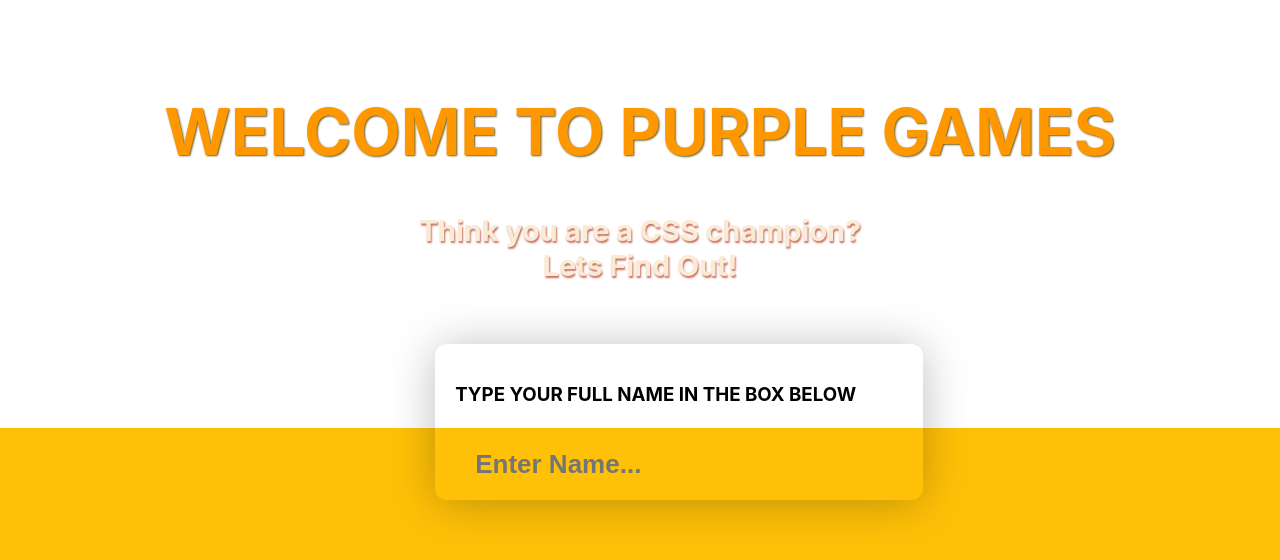
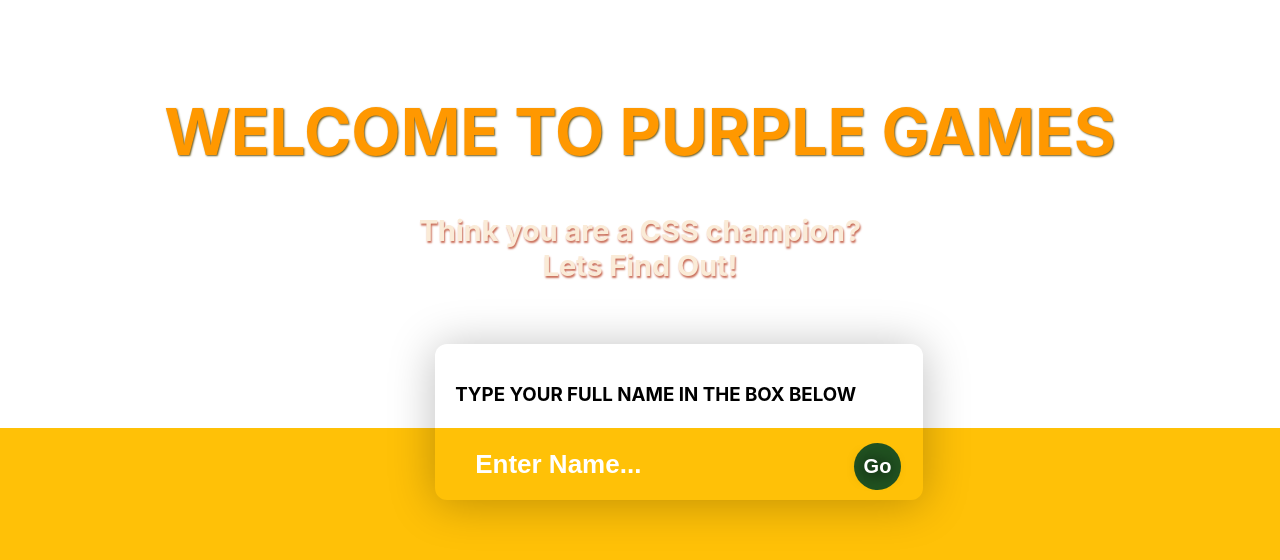
Before and after one commit to frimpongopoku/alu-quiz-app-assignment, a React (Create React App) app: page /home in a window 1280 px wide. Shown: the top 560 px of the page. Built offline with nearby package versions, Linux system fonts and the light colour scheme.

Commit message:
Uses react-router now :okay_hand:

```diff
--- a/src/App.css
+++ b/src/App.css
@@ -34,6 +34,26 @@
   left: 34%;
   border-radius: 12px;
 }
+.go-btn{
+  padding: 12px 10px;
+  background: #215221;
+  color: white;
+  cursor: pointer;
+  border: 0;
+  font-size: 20px;
+  border-radius: 80px;
+  font-weight: bold;
+  text-shadow: -1px 1px 15px black;
+}
+
+.go-btn:hover{
+  background:#d69215;
+  transition: .2s ease-out;
+}
+.go-btn:focus{
+  outline:0;
+}
+
 
 .name-box{
   margin-top:5px;
@@ -45,10 +65,14 @@
   color:white;
   font-weight: bold;
   text-transform: capitalize;
+  display:inline-block;
 }
 
 .name-box:focus{
   outline:0;
+}
+.name-box::placeholder{
+  color:white;
 }
 
 .circle {
--- a/src/App.js
+++ b/src/App.js
@@ -1,10 +1,23 @@
+import {
+  Redirect,
+  Route,
+  BrowserRouter as Router,
+  Switch,
+} from "react-router-dom";
 import "./App.css";
 import LandingPage from "./pages/LandingPage";
+import Play from "./pages/Play";
 
 function App() {
   return (
     <div className="App">
-      <LandingPage />
+      <Router>
+        <Switch>
+          <Route path="/home" component={LandingPage} />
+          <Route exact path="/" render={() => <Redirect to="/home" />} />
+          <Route exact path="/play" component={Play} />
+        </Switch>
+      </Router>
     </div>
   );
 }
--- a/src/pages/LandingPage.js
+++ b/src/pages/LandingPage.js
@@ -21,6 +21,7 @@ export default class LandingPage extends Component {
         <div className="name-area lift">
           <h3>TYPE YOUR FULL NAME IN THE BOX BELOW</h3>
           <input className="name-box" placeholder="Enter name..." />
+          <button className="go-btn">Go</button>
         </div>
         <div className="down-div"></div>
       </div>
--- /dev/null
+++ b/src/pages/Play.js
@@ -0,0 +1,11 @@
+import React, { Component } from 'react'
+
+export default class Play extends Component {
+  render() {
+    return (
+      <div>
+        <h1> I am the play page bro</h1>
+      </div>
+    )
+  }
+}
```
